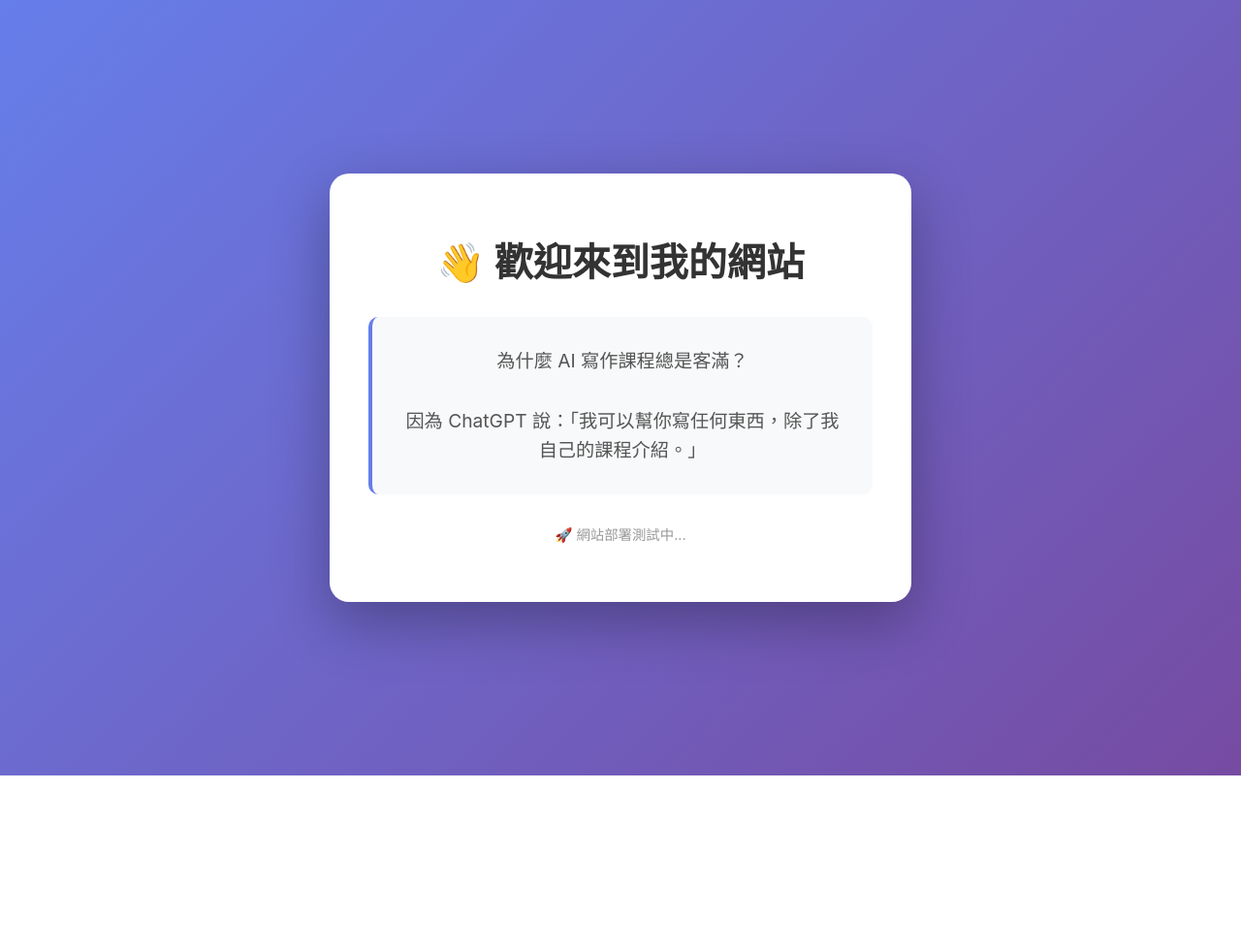
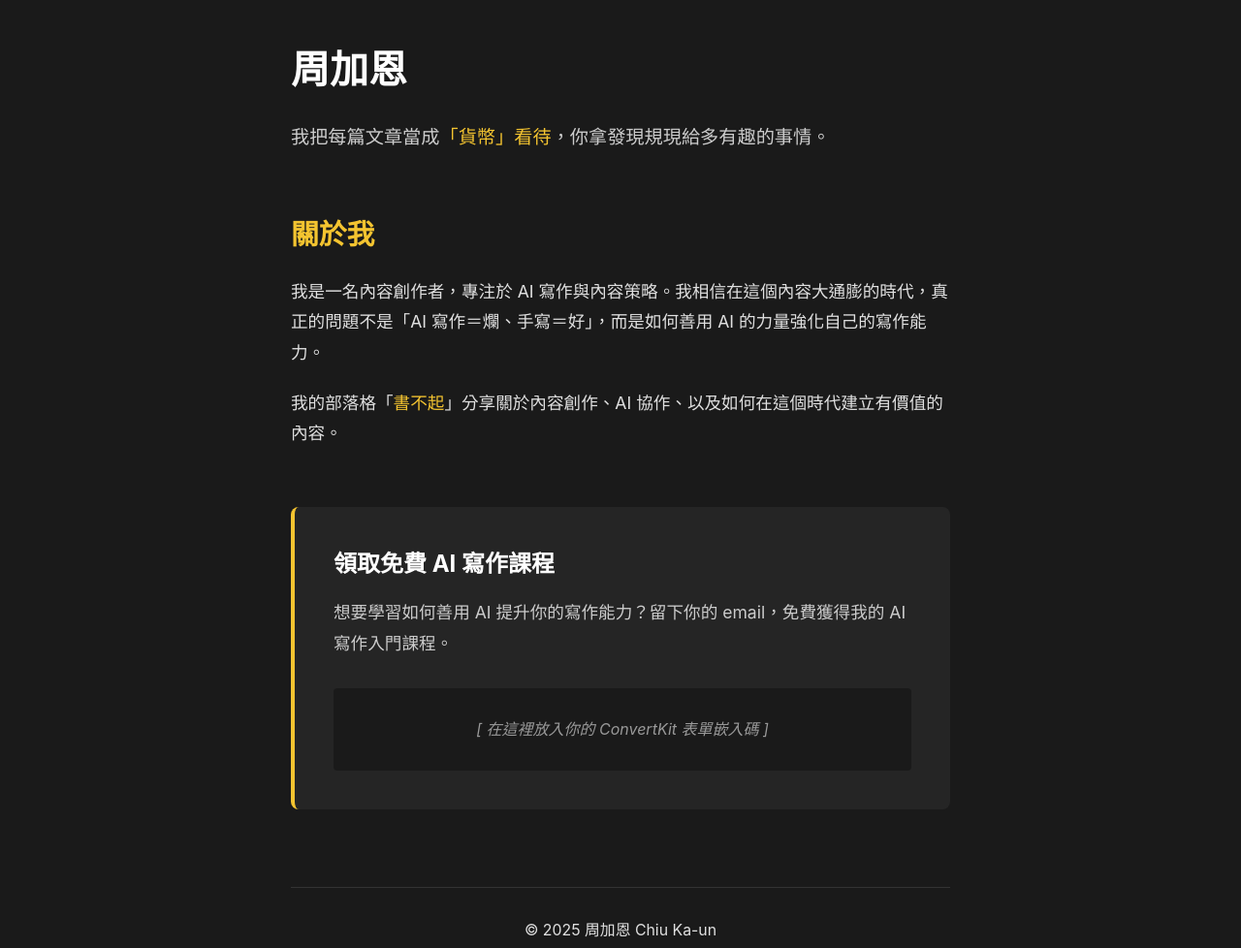
Before and after one commit to chiukaun/personal-website, a plain HTML site: page index.html in a window 1280 px wide. Shown: the whole page at 97% size. Before the commit the page ends 800 px from the top, so only its background shows below. Drawn offline with Linux system fonts and the light colour scheme.

Commit message:
Update design: Black background with yellow accent

```diff
--- a/index.html
+++ b/index.html
@@ -12,65 +12,138 @@
         }
 
         body {
-            font-family: -apple-system, BlinkMacSystemFont, "Segoe UI", Roboto, "Helvetica Neue", Arial, sans-serif;
-            background: linear-gradient(135deg, #667eea 0%, #764ba2 100%);
-            min-height: 100vh;
-            display: flex;
-            justify-content: center;
-            align-items: center;
-            padding: 20px;
+            font-family: -apple-system, BlinkMacSystemFont, "Segoe UI", Roboto, "Helvetica Neue", Arial, "Noto Sans TC", sans-serif;
+            background: #1a1a1a;
+            color: #ffffff;
+            line-height: 1.6;
+            padding: 40px 20px;
         }
 
         .container {
-            background: white;
-            border-radius: 20px;
-            padding: 60px 40px;
-            max-width: 600px;
-            box-shadow: 0 20px 60px rgba(0, 0, 0, 0.3);
-            text-align: center;
+            max-width: 680px;
+            margin: 0 auto;
+        }
+
+        .header {
+            margin-bottom: 60px;
         }
 
         h1 {
             font-size: 2.5em;
-            color: #333;
+            font-weight: 600;
             margin-bottom: 20px;
+            color: #ffffff;
         }
 
-        .joke-container {
-            background: #f8f9fa;
-            border-left: 4px solid #667eea;
-            padding: 30px;
-            margin: 30px 0;
-            border-radius: 10px;
+        .subtitle {
+            font-size: 1.2em;
+            color: #cccccc;
+            line-height: 1.8;
+            margin-bottom: 30px;
         }
 
-        .joke {
-            font-size: 1.2em;
-            line-height: 1.6;
-            color: #555;
+        .highlight {
+            color: #f4c430;
+            font-weight: 500;
+        }
+
+        .section {
+            margin-bottom: 50px;
+        }
+
+        h2 {
+            font-size: 1.8em;
+            margin-bottom: 20px;
+            color: #f4c430;
+            font-weight: 600;
+        }
+
+        p {
+            font-size: 1.1em;
+            color: #e0e0e0;
+            margin-bottom: 20px;
+            line-height: 1.8;
+        }
+
+        .cta-section {
+            background: #252525;
+            padding: 40px;
+            border-radius: 8px;
+            margin-top: 60px;
+            border-left: 4px solid #f4c430;
+        }
+
+        .cta-title {
+            font-size: 1.5em;
+            margin-bottom: 15px;
+            color: #ffffff;
+        }
+
+        .cta-description {
+            color: #cccccc;
+            margin-bottom: 30px;
+        }
+
+        .form-placeholder {
+            background: #1a1a1a;
+            padding: 30px;
+            border-radius: 4px;
+            text-align: center;
+            color: #999;
+            font-style: italic;
         }
 
         .footer {
-            margin-top: 30px;
-            color: #999;
+            margin-top: 80px;
+            padding-top: 30px;
+            border-top: 1px solid #333;
+            text-align: center;
+            color: #666;
             font-size: 0.9em;
+        }
+
+        a {
+            color: #f4c430;
+            text-decoration: none;
+        }
+
+        a:hover {
+            text-decoration: underline;
         }
     </style>
 </head>
 <body>
     <div class="container">
-        <h1>👋 歡迎來到我的網站</h1>
+        <header class="header">
+            <h1>周加恩</h1>
+            <p class="subtitle">
+                我把每篇文章當成<span class="highlight">「貨幣」看待</span>，你拿發現規現給多有趣的事情。
+            </p>
+        </header>
 
-        <div class="joke-container">
-            <p class="joke">
-                為什麼 AI 寫作課程總是客滿？<br><br>
-                因為 ChatGPT 說：「我可以幫你寫任何東西，除了我自己的課程介紹。」
+        <section class="section">
+            <h2>關於我</h2>
+            <p>
+                我是一名內容創作者，專注於 AI 寫作與內容策略。我相信在這個內容大通膨的時代，真正的問題不是「AI 寫作＝爛、手寫＝好」，而是如何善用 AI 的力量強化自己的寫作能力。
             </p>
-        </div>
+            <p>
+                我的部落格「<a href="https://blog.chiukaun.com" target="_blank">書不起</a>」分享關於內容創作、AI 協作、以及如何在這個時代建立有價值的內容。
+            </p>
+        </section>
 
-        <div class="footer">
-            <p>🚀 網站部署測試中...</p>
-        </div>
+        <section class="cta-section">
+            <h3 class="cta-title">領取免費 AI 寫作課程</h3>
+            <p class="cta-description">
+                想要學習如何善用 AI 提升你的寫作能力？留下你的 email，免費獲得我的 AI 寫作入門課程。
+            </p>
+            <div class="form-placeholder">
+                [ 在這裡放入你的 ConvertKit 表單嵌入碼 ]
+            </div>
+        </section>
+
+        <footer class="footer">
+            <p>© 2025 周加恩 Chiu Ka-un</p>
+        </footer>
     </div>
 </body>
 </html>
```
